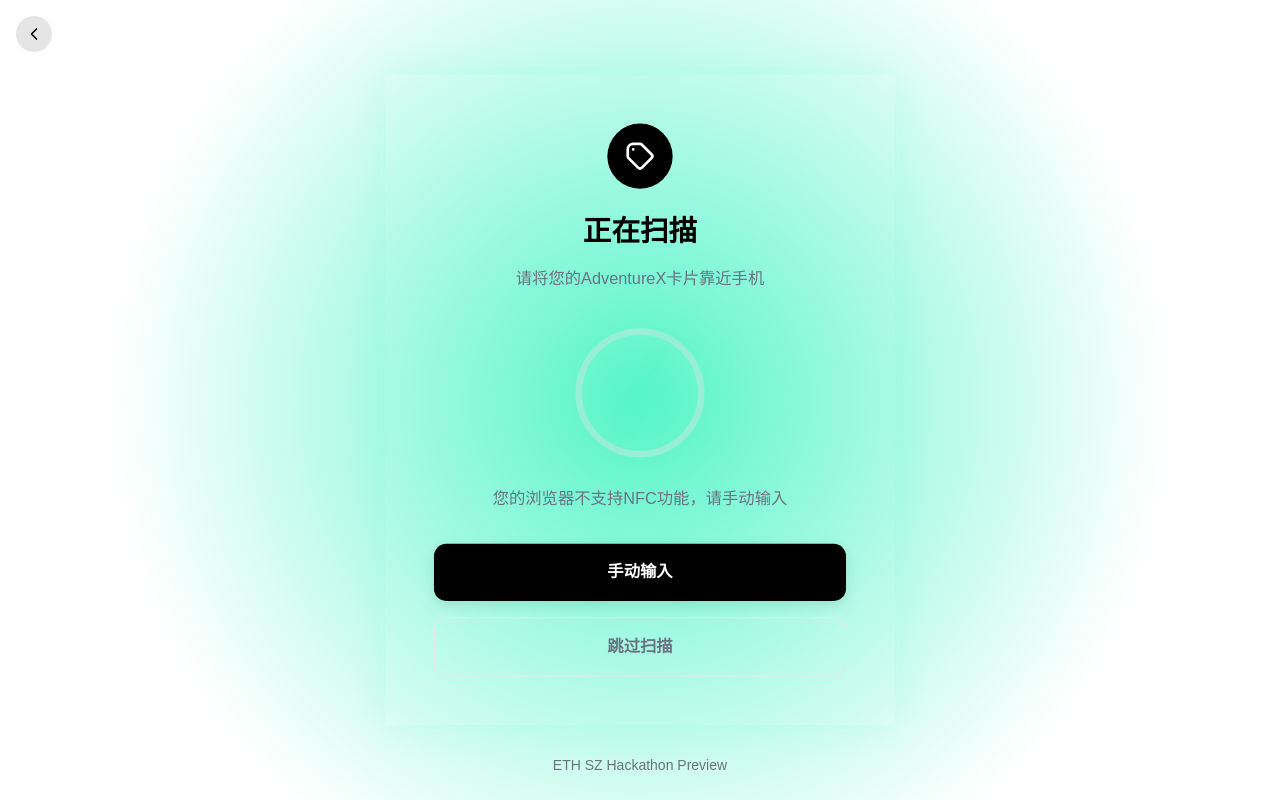
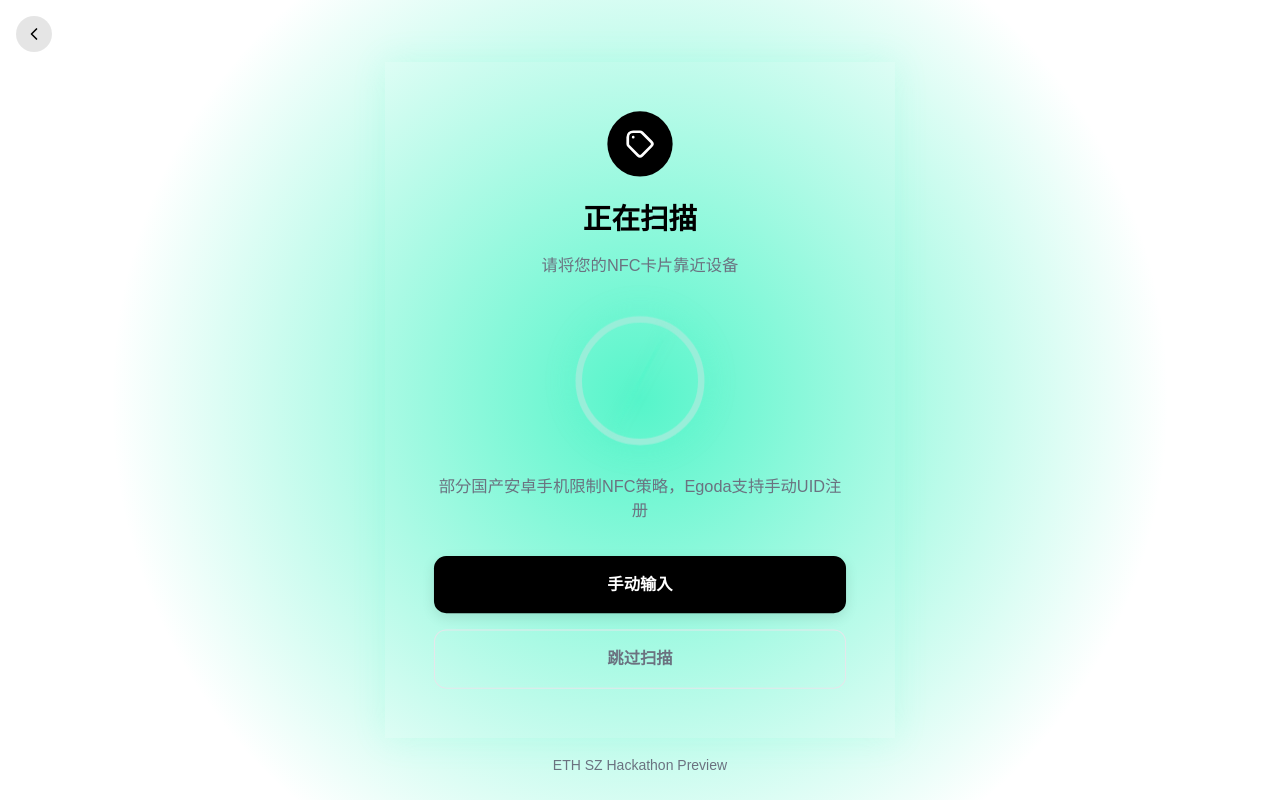
Before and after one commit to YuChanGongzhu/EOP-protocol, a Next.js app in the folder front-end-next/: page /nfc-scan in a window 1280 px wide. Built offline with nearby package versions, Linux system fonts and the light colour scheme; no server answers.

Commit message:
update nfc-screen

```diff
--- a/front-end-next/src/app/nfc-scan/page.tsx
+++ b/front-end-next/src/app/nfc-scan/page.tsx
@@ -97,7 +97,7 @@ export default function NfcScanPage() {
       } else {
         console.warn('Web NFC API不受支持');
         setScanStatus('error');
-        setErrorMessage('您的浏览器不支持NFC功能，请手动输入');
+        setErrorMessage('部分国产安卓手机限制NFC策略，Egoda支持手动UID注册');
       }
     };
 
@@ -161,7 +161,7 @@ export default function NfcScanPage() {
                   {language === 'zh' ? '正在扫描' : 'Scanning'}
                 </h2>
                 <p className="nfc-subtitle">
-                  {language === 'zh' ? '请将您的AdventureX卡片靠近手机' : 'Please place your AdventureX card near your phone'}
+                  {language === 'zh' ? '请将您的NFC卡片靠近设备' : 'Please place your NFC card near your device'}
                 </p>
               </div>
 
```
